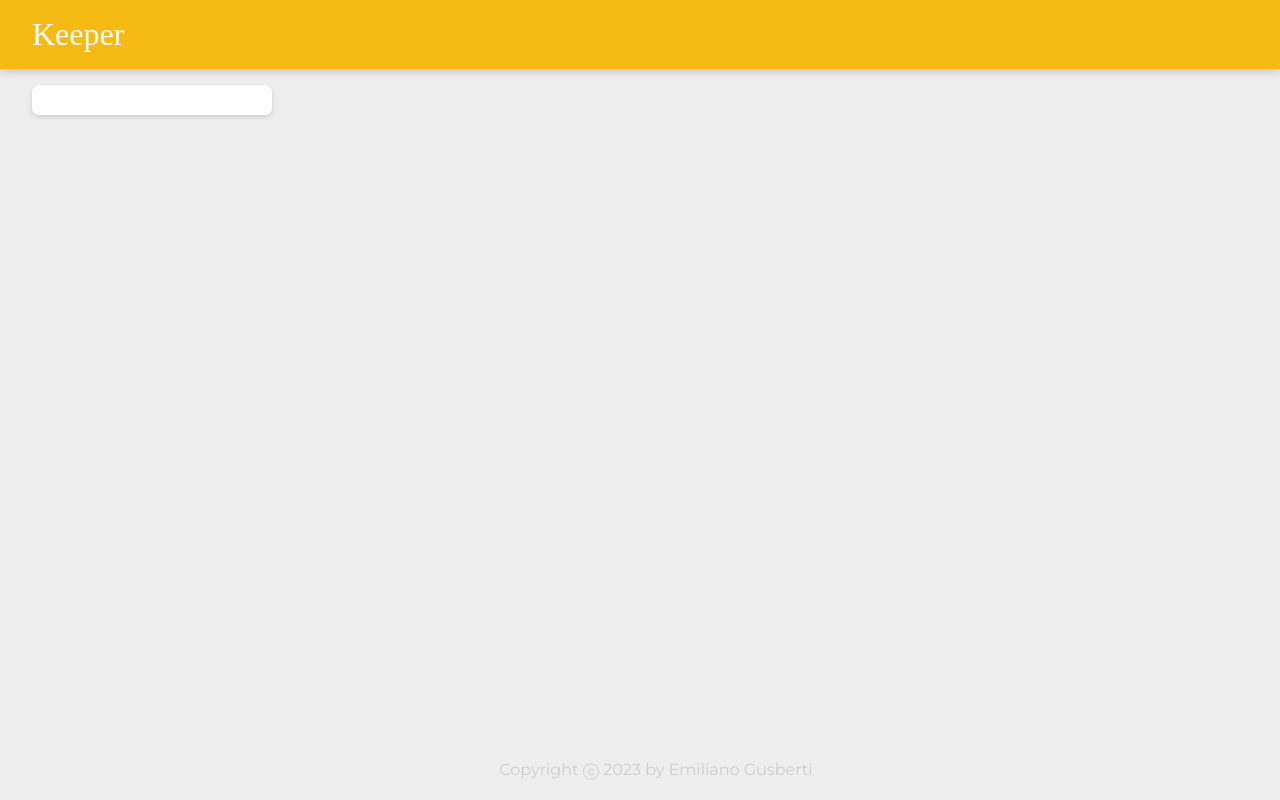
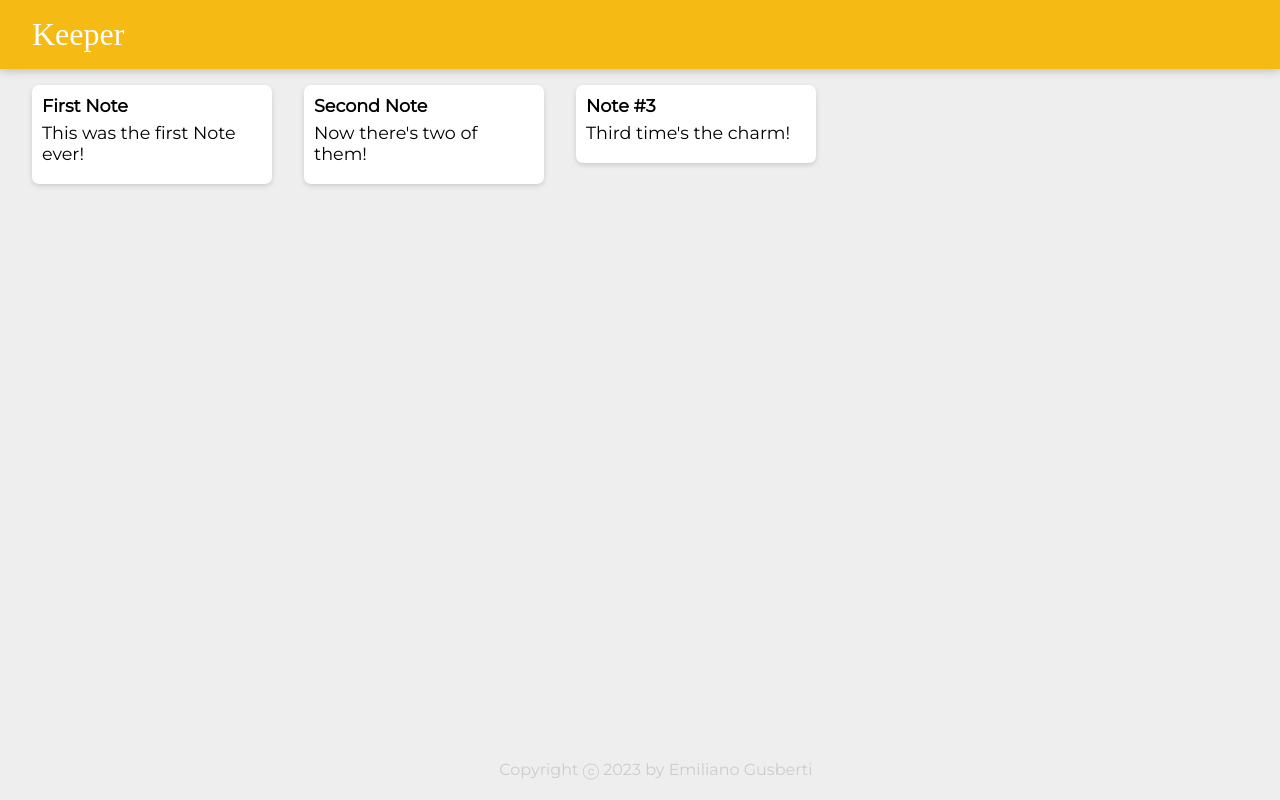
Before and after one commit to EGusb/Keeper-App, a React (Create React App) app: page / in a window 1280 px wide. Built offline with nearby package versions, Linux system fonts and the light colour scheme; a web font is replaced by a local one.

Commit message:
Add 3 notes with attrs

```diff
--- a/src/components/App.jsx
+++ b/src/components/App.jsx
@@ -8,7 +8,9 @@ function App() {
   return (
     <div>
       <Header />
-      <Note />
+      <Note title="First Note" content="This was the first Note ever!"/>
+      <Note title="Second Note" content="Now there's two of them!"/>
+      <Note title="Note #3" content="Third time's the charm!"/>
       <Footer />
     </div>
   );
```
